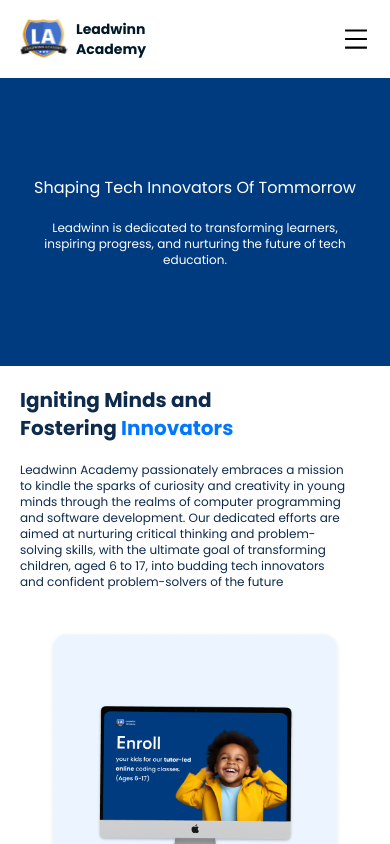
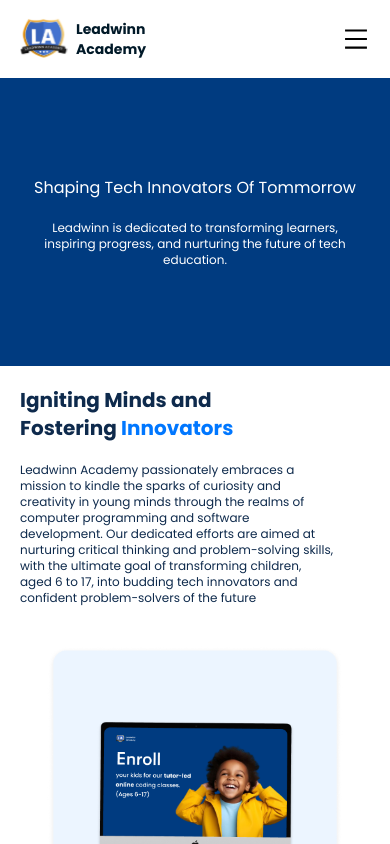
Before and after one commit to Adeleyeha-17/Leadwinn-Academy, a React (Vite) app: page /about in a window 390 px wide. Shown: the top 844 px of the page. Built offline with nearby package versions, Linux system fonts and the light colour scheme.

Commit message:
updated IM

```diff
--- a/src/components/IgnitingMinds/IgnitingMind.tsx
+++ b/src/components/IgnitingMinds/IgnitingMind.tsx
@@ -5,7 +5,7 @@ export const IgnitingMind = () => {
         <div className="flex max-sm:flex-col justify-center items-center gap-10 sm:px-16">
         <div className="text-head-black sm:w-[27.8125rem]">
           <h1 className="text-xl lg:text-3xl xl:text-[2.375rem] xl:leading-[3rem] font-bold mb-5 sm:mb-10 max-lg:w-[14rem]">Igniting Minds and Fostering <span className="text-hero-blue">Innovators</span></h1>
-          <h4 className="text-xs lg:text-sm xl:text-base max-sm:pr-6">Leadwinn Academy passionately embraces a mission to kindle the sparks of curiosity and creativity in young minds through the realms of computer programming and software development. Our dedicated efforts are aimed at nurturing critical thinking and problem-solving skills, with the ultimate goal of transforming children, aged 6 to 17, into budding tech innovators and confident problem-solvers of the future</h4>
+          <h4 className="text-xs lg:text-sm xl:text-base max-sm:pr-9">Leadwinn Academy passionately embraces a mission to kindle the sparks of curiosity and creativity in young minds through the realms of computer programming and software development. Our dedicated efforts are aimed at nurturing critical thinking and problem-solving skills, with the ultimate goal of transforming children, aged 6 to 17, into budding tech innovators and confident problem-solvers of the future</h4>
         </div>
 
         <div>
```
